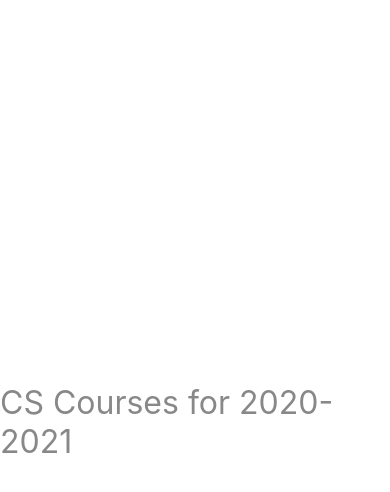
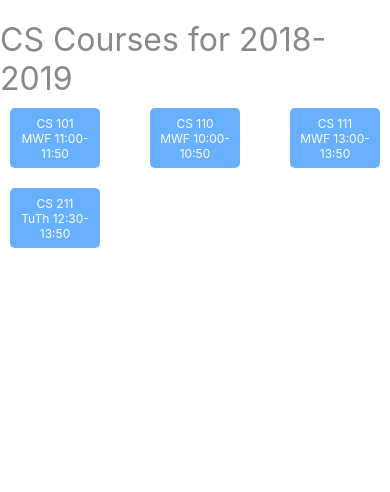
Before and after one commit to shawnchoii/Tutorial, a React Native app: screen / in a window 390 px wide. Shown: the top 492 px of the page. Built offline with nearby package versions, Linux system fonts and the light colour scheme.

Commit message:
Course list

```diff
--- a/App.js
+++ b/App.js
@@ -1,15 +1,67 @@
 import React from "react";
-import { StyleSheet, Text, View } from "react-native";
+import {
+  StyleSheet,
+  Text,
+  View,
+  TouchableOpacity,
+  SafeAreaView,
+  ScrollView,
+} from "react-native";
 
 const schedule = {
-  title: "CS Courses for 2020-2021",
+  title: "CS Courses for 2018-2019",
+  courses: [
+    {
+      id: "F101",
+      title: "Computer Science: Concepts, Philosophy, and Connections",
+      meets: "MWF 11:00-11:50",
+    },
+    {
+      id: "F110",
+      title: "Intro Programming for non-majors",
+      meets: "MWF 10:00-10:50",
+    },
+    {
+      id: "F111",
+      title: "Fundamentals of Computer Programming I",
+      meets: "MWF 13:00-13:50",
+    },
+    {
+      id: "F211",
+      title: "Fundamentals of Computer Programming II",
+      meets: "TuTh 12:30-13:50",
+    },
+  ],
 };
+
+const Banner = ({ title }) => <Text style={styles.bannerStyle}>{title}</Text>;
+
+const CourseList = ({ courses }) => (
+  <ScrollView>
+    <View style={styles.courseList}>
+      {courses.map((course) => (
+        <Course key={course.id} course={course} />
+      ))}
+    </View>
+  </ScrollView>
+);
+
+const getCourseNumber = (course) => course.id.slice(1);
+
+const Course = ({ course }) => (
+  <TouchableOpacity style={styles.courseButton}>
+    <Text style={styles.courseText}>
+      {`CS ${getCourseNumber(course)}\n${course.meets}`}
+    </Text>
+  </TouchableOpacity>
+);
 
 const App = () => {
   return (
-    <View style={styles.container}>
-      <Text style={styles.bannerStyle}>{schedule.title}</Text>
-    </View>
+    <SafeAreaView style={styles.container}>
+      <Banner title={schedule.title} />
+      <CourseList courses={schedule.courses} />
+    </SafeAreaView>
   );
 };
 
@@ -18,11 +70,36 @@
     flex: 1,
     alignItems: "center",
     justifyContent: "center",
+    paddingTop: 20,
   },
   bannerStyle: {
     color: "#888",
     fontSize: 32,
   },
+  courseList: {
+    flex: 1,
+    flexDirection: "row",
+    flexWrap: "wrap",
+    alignItems: "center",
+    justifyContent: "space-between",
+  },
+  courseButton: {
+    flex: 1,
+    borderRadius: 5,
+    justifyContent: "center",
+    alignItems: "center",
+    margin: 10,
+    height: 60,
+    padding: 10,
+    minWidth: 90,
+    maxWidth: 90,
+    backgroundColor: "#66b0ff",
+  },
+  courseText: {
+    color: "#fff",
+    fontSize: 12,
+    textAlign: "center",
+  },
 });
 
 export default App;
```
